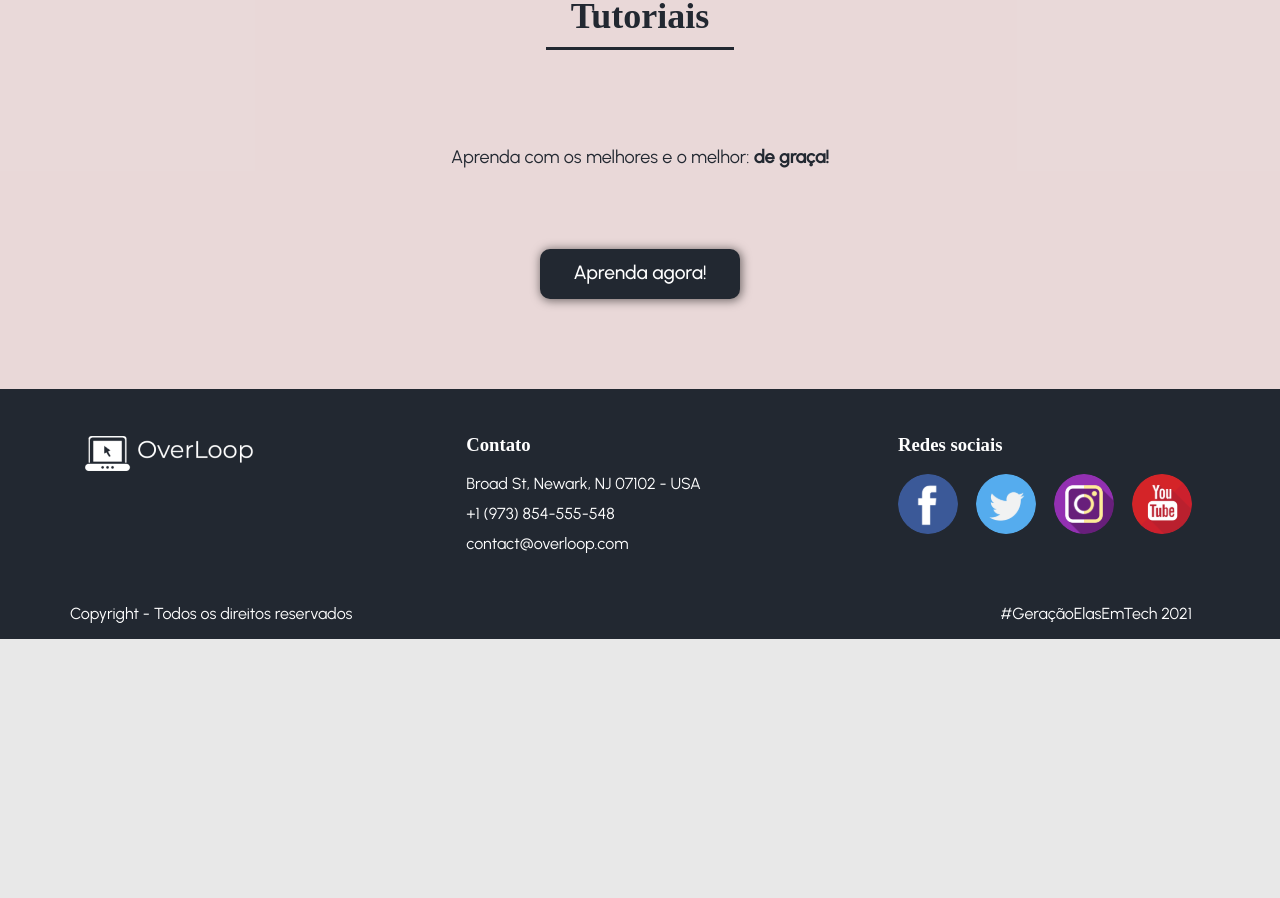
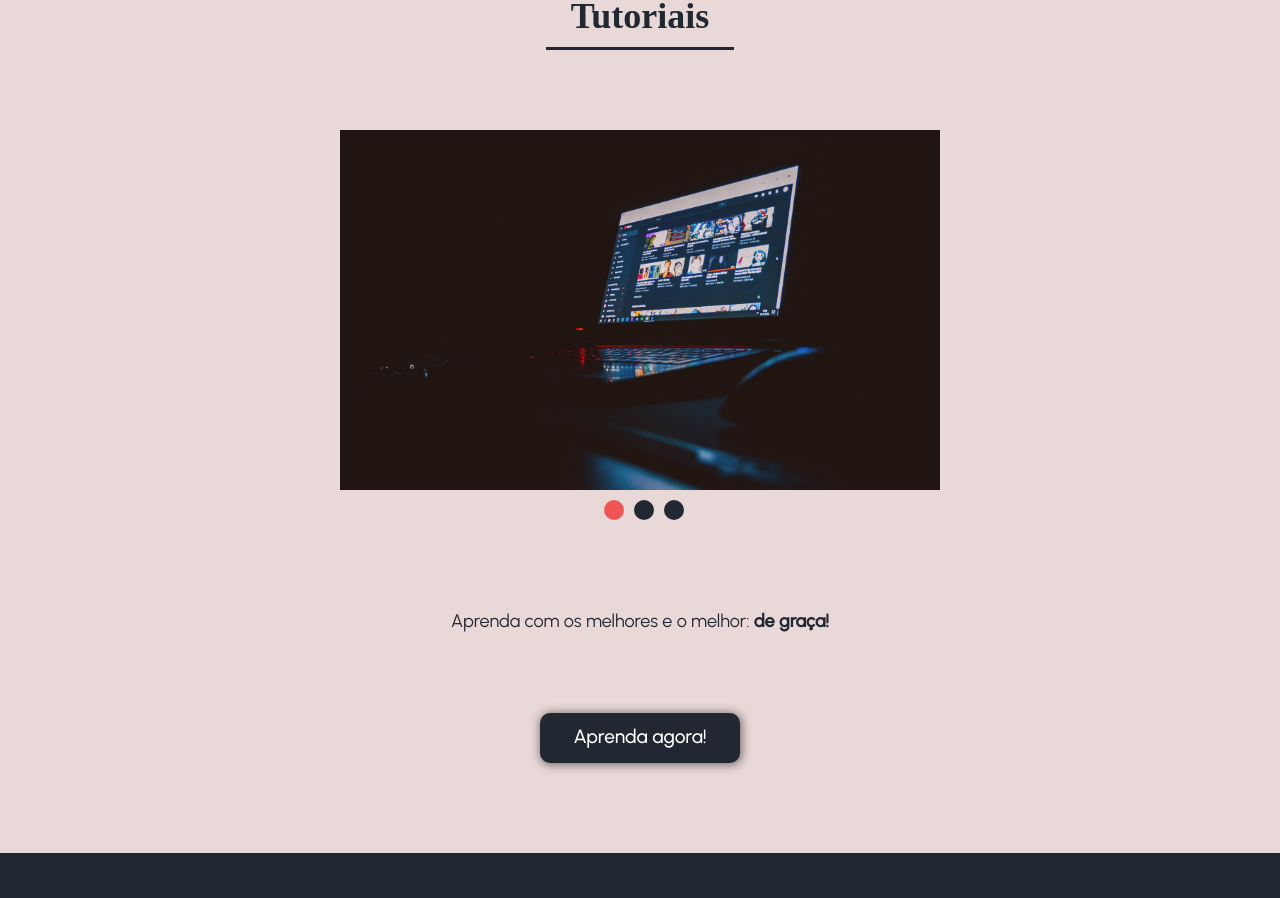
Before and after one commit to mlstellet/overloop-react, a React (Create React App) app: page / in a window 1280 px wide. Shown: the part 6180-7078 px from the top of the page. Before the commit the page ends 6819 px from the top, so only its background shows below. Built offline with nearby package versions, Linux system fonts and the light colour scheme; the HTML template or start-up script is replaced by a standard one; a web font is replaced by a local one.

Commit message:
wip: slide component

```diff
--- a/src/components/Slide.js
+++ b/src/components/Slide.js
@@ -20,7 +20,7 @@ const Li = styled.li`
 const Input = styled.input`
     display: none; /* nenhuma amostragem visual do elemento */
 
-    &:checked ~ .img_tutorial {
+    &:checked ~ div {
         opacity: 1;
         visibility: visible;
         z-index: 10;
@@ -48,7 +48,6 @@ const Img = styled.div`
     background-size: cover;
     background-repeat: no-repeat;
     margin: auto;
-    /* height: 100%;  ocupar toda altura do container */
     height: 360px;
     width: 100%;
     vertical-align: top; /* img alinhada verticalmente em relação ao topo */
@@ -57,19 +56,21 @@ const Img = styled.div`
     visibility: hidden;
 `
 
-function handleChange(e) {
-    this.props.onChange(e.target.checked);
-}
+// function handleClick(e) {
+//     // e.target.setAttribute("checked", true)
+//     e.target.checked = checked
+// }
 
-function Slide({ htmlFor, url, defaultChecked }) {
+function Slide({ htmlFor, url, checked }) {
     // checked deve ser apenas para o primeiro componente criado
+    console.log(checked)
     return (
         <Li>
-            {/* <input type="checkbox"  */}
-                    {/* name={this.props.name}  */}
-                    {/* defaultChecked={this.props.defaultChecked}  */}
-                    {/* onChange={ this.handleChange } /> */}
-            <Input type="radio" id={htmlFor} name="slide" defaultChecked />
+            {checked ? (
+                <Input type="radio" id={htmlFor} name="slide" checked />
+            ) : (
+                <Input type="radio" id={htmlFor} name="slide" />
+            )}
             <Label htmlFor={htmlFor}></Label>
             <Img style={{backgroundImage: `url(${url})`}}></Img>
         </Li>
--- a/src/components/Slider.js
+++ b/src/components/Slider.js
@@ -4,15 +4,18 @@ import styled from "styled-components"
 const slides = [
     {
         "htmlFor": "slide1",
-        "url": "/img/home-slider1.png"
+        "url": "/img/home-slider1.png",
+        "checked": true
     },
     {
         "htmlFor": "slide2",
-        "url": "/img/home-slider2.jpg"
+        "url": "/img/home-slider2.jpg",
+        "checked": false
     },
     {
         "htmlFor": "slide3",
-        "url": "/img/home-slider3.jpg"
+        "url": "/img/home-slider3.jpg",
+        "checked": false
     }
 ]
 
@@ -28,25 +31,15 @@ const Container = styled.ul`
 function Slider() {
     return (
         <Container>
-            {slides.map((slide, count) => {
-                if (count === 0) {
+            {slides.map((slide) => {
                 return (
                     <Slide
                         key={slide.htmlFor}
                         htmlFor={slide.htmlFor}
                         url={slide.url}
-                            defaultChecked={this.props.defaultChecked}
+                        checked={slide.checked}
                     />
                 )
-                } else {
-                    return (
-                        <Slide
-                            key={slide.htmlFor}
-                            htmlFor={slide.htmlFor}
-                            url={slide.url}
-                        />
-                    )
-                }
             })}
         </Container>
     )
--- a/src/pages/Home.js
+++ b/src/pages/Home.js
@@ -93,7 +93,7 @@ function Home() {
             <FlexContainer secao="tutoriais">
                 <H2 h2="Tutoriais" />
 
-                    {/* <Slider /> */}
+                    <Slider />
 
                     <P>
                         Aprenda com os melhores e o melhor: <strong>de graça!</strong>
```
Lines whose indentation alone changed are shown as unchanged.
